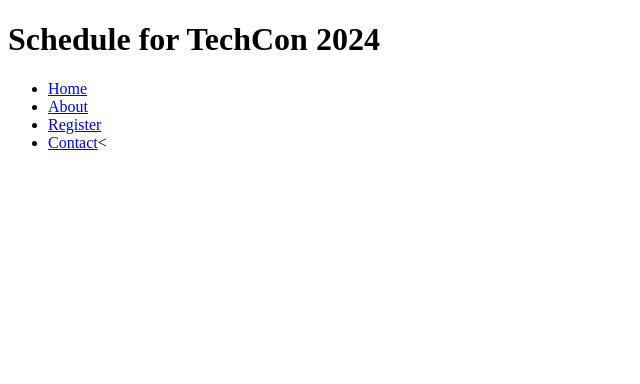
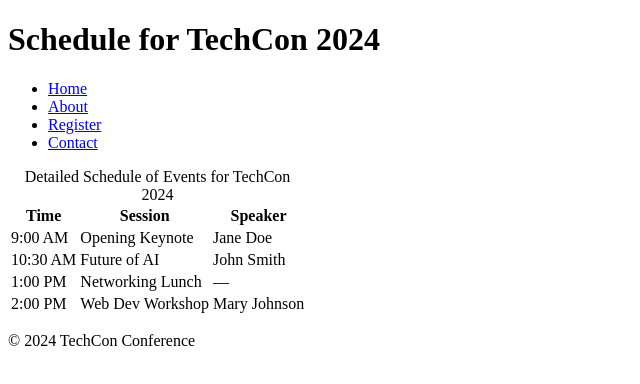
Before and after one commit to kingfetson/TechCon_HTML, a plain HTML site: page techcon_website/schedule.html in a window 1280 px wide. Shown: the whole page, without its empty margins (0-640 px from the left). Drawn offline with Linux system fonts and the light colour scheme.

Commit message:
Update schedule.html

```diff
--- a/techcon_website/schedule.html
+++ b/techcon_website/schedule.html
@@ -1,8 +1,7 @@
 <!DOCTYPE html>
 <html lang="en">
 <head>
-  <meta charset="UTF-8" />
-  <meta name="viewport" content="width=device-width, initial-scale=1" />
+  <meta charset="utf-8" />
   <title>Schedule for TechCon 2024</title>
 </head>
 <body>
@@ -13,4 +12,48 @@
         <li><a href="index.html">Home</a></li>
         <li><a href="about.html">About</a></li>
         <li><a href="register.html">Register</a></li>
-        <li><a href="contact.html">Contact</a><
+        <li><a href="contact.html">Contact</a></li>
+      </ul>
+    </nav>
+  </header>
+
+  <main>
+    <table>
+      <caption>Detailed Schedule of Events for TechCon 2024</caption>
+      <thead>
+        <tr>
+          <th scope="col">Time</th>
+          <th scope="col">Session</th>
+          <th scope="col">Speaker</th>
+        </tr>
+      </thead>
+      <tbody>
+        <tr>
+          <td>9:00 AM</td>
+          <td>Opening Keynote</td>
+          <td>Jane Doe</td>
+        </tr>
+        <tr>
+          <td>10:30 AM</td>
+          <td>Future of AI</td>
+          <td>John Smith</td>
+        </tr>
+        <tr>
+          <td>1:00 PM</td>
+          <td>Networking Lunch</td>
+          <td>—</td>
+        </tr>
+        <tr>
+          <td>2:00 PM</td>
+          <td>Web Dev Workshop</td>
+          <td>Mary Johnson</td>
+        </tr>
+      </tbody>
+    </table>
+  </main>
+
+  <footer>
+    <p>&copy; 2024 TechCon Conference</p>
+  </footer>
+</body>
+</html>
```
